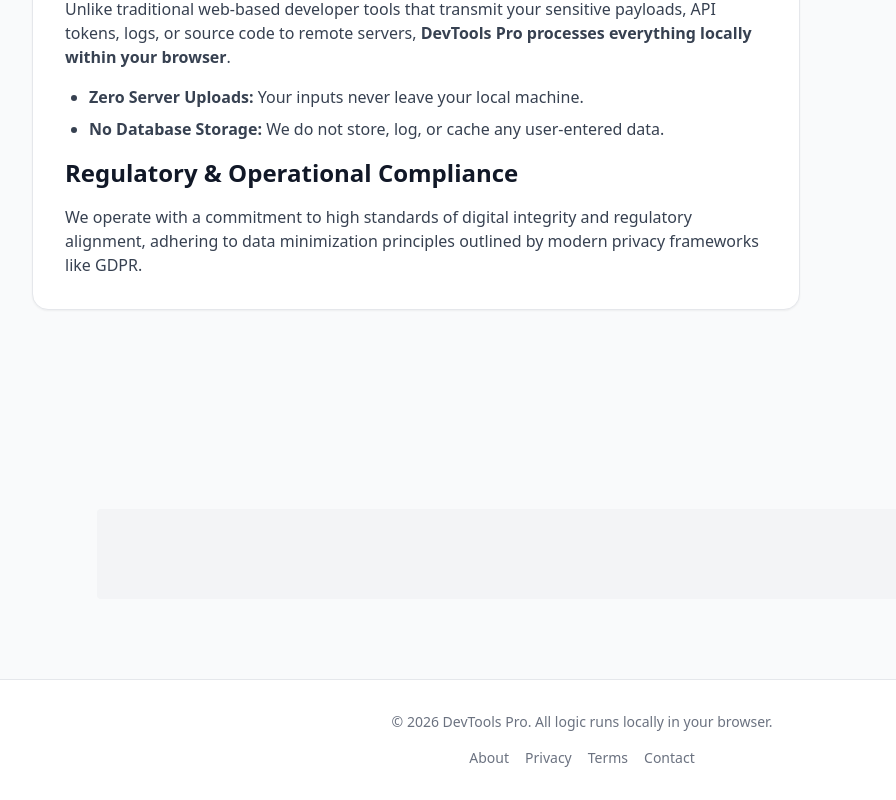
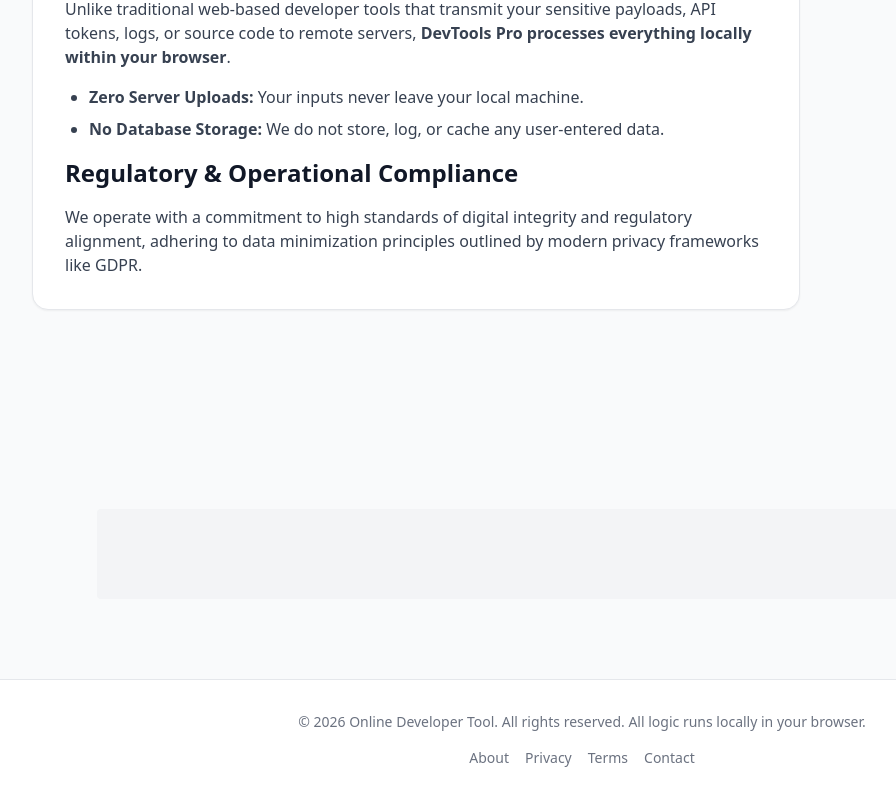
Before and after one commit to chaudhariparesh92/devtool, a React (Vite) app: page /about in a window 1280 px wide. Shown: the part 616-1416 px from the top of the page, without its empty margins (58-954 px from the left). Built offline with nearby package versions, Linux system fonts and the light colour scheme.

Commit message:
1.Logo changed 2.Footer updated

```diff
--- a/index.html
+++ b/index.html
@@ -6,7 +6,7 @@
   <meta name="viewport" content="width=device-width, initial-scale=1.0" />
   <title>Developer Tools</title>
   <!-- Favicon -->
-  <link rel="icon" type="image/svg+xml" href="/public/title-logo.svg" />
+  <link rel="icon" type="image/svg+xml" href="/public/logo.png" />
   <!-- Add your Google AdSense Account Script Here -->
   <script async src="https://pagead2.googlesyndication.com/pagead/js/adsbygoogle.js?client=ca-pub-XXXXXXXXXXXXXXXX"
     crossorigin="anonymous"></script>
--- a/src/components/Footer.jsx
+++ b/src/components/Footer.jsx
@@ -2,7 +2,7 @@ export default function Footer() {
   return (
     <footer className="mt-12 border-t border-gray-200 dark:border-gray-700 py-8 bg-white dark:bg-gray-800">
       <div className="container mx-auto px-4 text-center text-sm text-gray-500">
-        <p>&copy; 2026 DevTools Pro. All logic runs locally in your browser.</p>
+        <p>&copy; 2026 Online Developer Tool. All rights reserved. All logic runs locally in your browser.</p>
         <div className="mt-4 flex justify-center gap-4">
           <a href="/about" className="hover:text-indigo-500">About</a>
           <a href="/privacy" className="hover:text-indigo-500">Privacy</a>
```
Also changed, not shown: public/logo.png (added), public/title-logo.svg (deleted).
